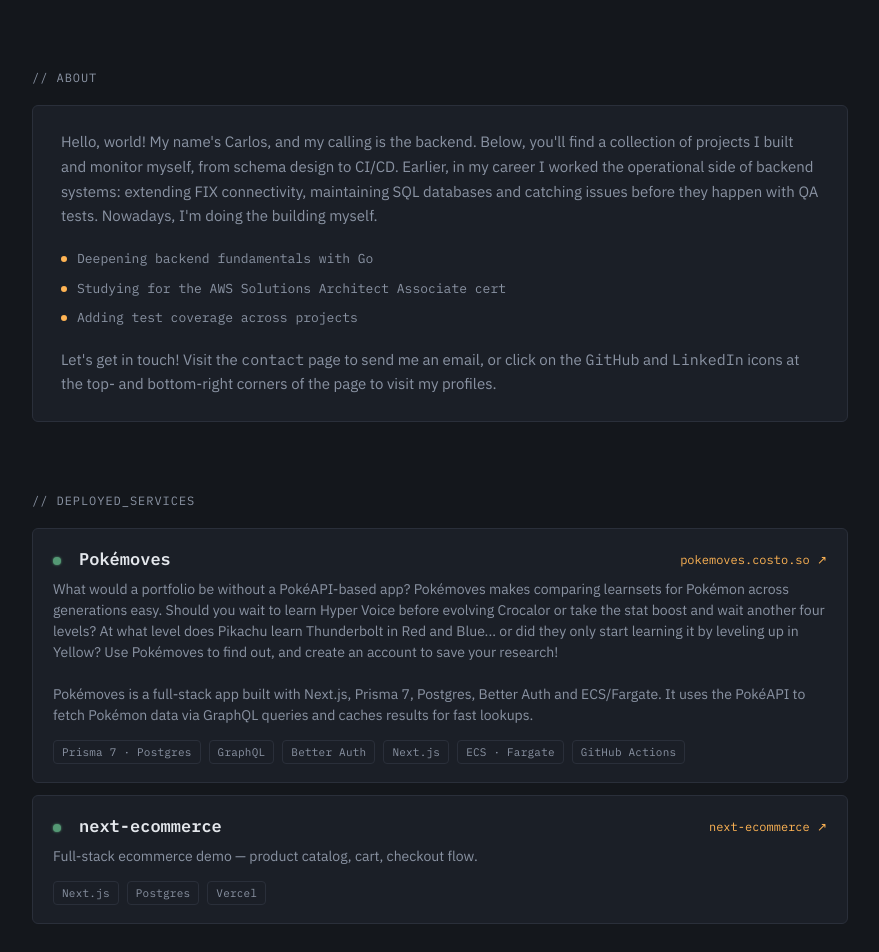
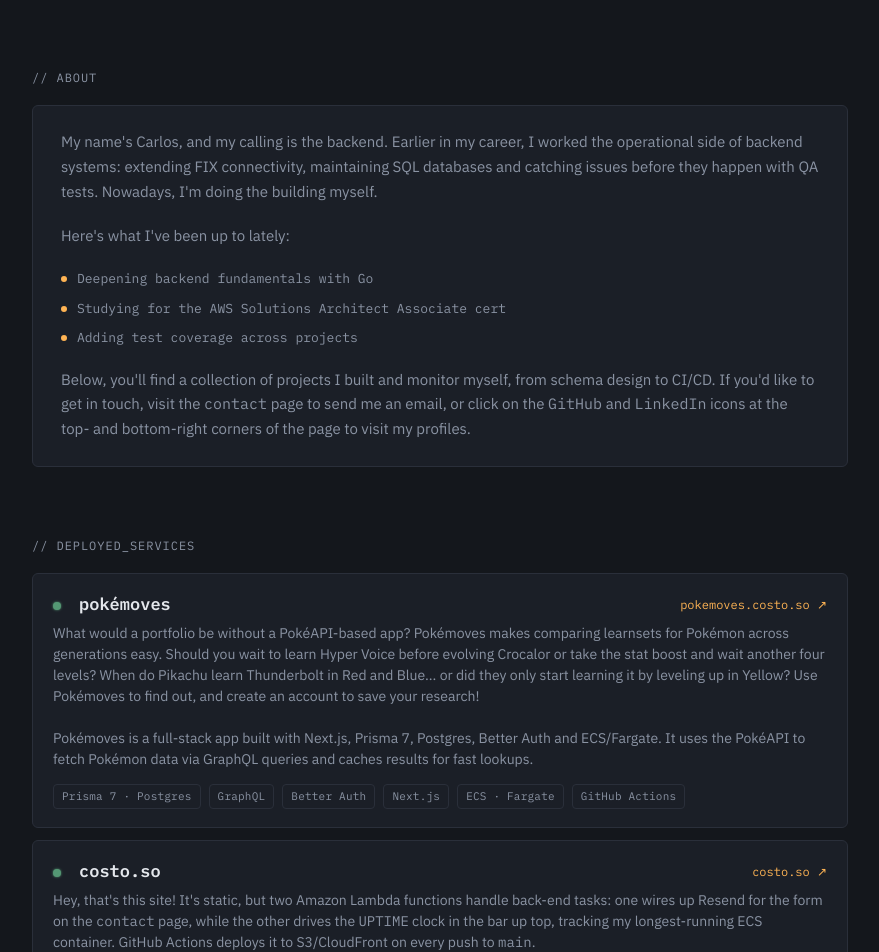
Before and after one commit to ccostoso/carlos, a React (Vite) app: page / in a window 1280 px wide. Shown: the part 440-1392 px from the top of the page, without its empty margins (200-1079 px from the left). Built offline with nearby package versions, Linux system fonts and the light colour scheme; no server answers.

Commit message:
Updates resume and adds costo.so to portfolio links

```diff
--- a/src/components/About.tsx
+++ b/src/components/About.tsx
@@ -15,14 +15,13 @@ export function About() {
         <div className="glow-border">
           <div className="about-panel">
             <p>
-              Hello, world! My name's Carlos, and my calling is the backend.
-              Below, you'll find a collection of projects I built and monitor
-              myself, from schema design to CI/CD. Earlier, in my career I
-              worked the operational side of backend systems: extending FIX
-              connectivity, maintaining SQL databases and catching issues before
-              they happen with QA tests. Nowadays, I'm doing the building
-              myself.
+              My name's Carlos, and my calling is the backend. Earlier in my
+              career, I worked the operational side of backend systems:
+              extending FIX connectivity, maintaining SQL databases and catching
+              issues before they happen with QA tests. Nowadays, I'm doing the
+              building myself.
             </p>
+            <p>Here's what I've been up to lately:</p>
             <ul className="now-list mono">
               {nowItems.map((item) => (
                 <li key={item}>
@@ -32,7 +31,9 @@ export function About() {
               ))}
             </ul>
             <p>
-              Let's get in touch! Visit the{' '}
+              Below, you'll find a collection of projects I built and monitor
+              myself, from schema design to CI/CD. If you'd like to get in
+              touch, visit the{' '}
               <Link to="/contact" className="mono">
                 contact
               </Link>{' '}
--- a/src/components/Layout.tsx
+++ b/src/components/Layout.tsx
@@ -50,7 +50,7 @@ export function Layout() {
               </NavLink>
             ))}
             <a href="/resume.pdf" target="_blank" rel="noreferrer">
-              resume ↗
+              resume.pdf ↗
             </a>
           </div>
           <SocialLinks />
--- a/src/components/ServiceCard.tsx
+++ b/src/components/ServiceCard.tsx
@@ -1,5 +1,19 @@
 import type { Project } from '../data/projects';
 import './service-card.css';
+
+// Splits on `backtick` segments and renders them as inline mono spans, so
+// descriptions can flag code/branch names without embedding raw HTML.
+function renderDescription(text: string) {
+  return text.split(/`([^`]+)`/g).map((part, i) =>
+    i % 2 === 1 ? (
+      <span className="mono" key={i}>
+        {part}
+      </span>
+    ) : (
+      part
+    ),
+  );
+}
 
 export function ServiceCard({ project }: { project: Project }) {
   const { name, description, status, badges, link, linkLabel } = project;
@@ -13,7 +27,7 @@ export function ServiceCard({ project }: { project: Project }) {
           />
         </div>
         <div className="name">{name}</div>
-        <div className="desc">{description}</div>
+        <div className="desc">{renderDescription(description)}</div>
         <div className="meta">
           {badges.map((badge) => (
             <span className="badge" key={badge}>
--- a/src/data/projects.ts
+++ b/src/data/projects.ts
@@ -10,14 +10,24 @@ export interface Project {
 }
 
 export const projects: Project[] = [
+
     {
-        name: "Pokémoves",
+        name: "pokémoves",
         description:
-            "What would a portfolio be without a PokéAPI-based app? Pokémoves makes comparing learnsets for Pokémon across generations easy. Should you wait to learn Hyper Voice before evolving Crocalor or take the stat boost and wait another four levels? At what level does Pikachu learn Thunderbolt in Red and Blue... or did they only start learning it by leveling up in Yellow? Use Pokémoves to find out, and create an account to save your research!\n\nPokémoves is a full-stack app built with Next.js, Prisma 7, Postgres, Better Auth and ECS/Fargate. It uses the PokéAPI to fetch Pokémon data via GraphQL queries and caches results for fast lookups.",
+            "What would a portfolio be without a PokéAPI-based app? Pokémoves makes comparing learnsets for Pokémon across generations easy. Should you wait to learn Hyper Voice before evolving Crocalor or take the stat boost and wait another four levels? When do Pikachu learn Thunderbolt in Red and Blue... or did they only start learning it by leveling up in Yellow? Use Pokémoves to find out, and create an account to save your research!\n\nPokémoves is a full-stack app built with Next.js, Prisma 7, Postgres, Better Auth and ECS/Fargate. It uses the PokéAPI to fetch Pokémon data via GraphQL queries and caches results for fast lookups.",
         status: "active",
         badges: ["Prisma 7 · Postgres", "GraphQL", "Better Auth", "Next.js", "ECS · Fargate", "GitHub Actions"],
         link: "https://pokemoves.costo.so",
         linkLabel: "pokemoves.costo.so ↗",
+    },
+    {
+        name: "costo.so",
+        description:
+            "Hey, that's this site! It's static, but two Amazon Lambda functions handle back-end tasks: one wires up Resend for the form on the `contact` page, while the other drives the `UPTIME` clock in the bar up top, tracking my longest-running ECS container. GitHub Actions deploys it to S3/CloudFront on every push to `main`.",
+        status: "active",
+        badges: ["Resend", "React", "Amazon Lambda", "S3 · CloudFront", "GitHub Actions"],
+        link: "https://costo.so",
+        linkLabel: "costo.so ↗"
     },
     {
         name: "next-ecommerce",
```
Also changed, not shown: 1 other file (tests, documents, lock files or other folders).
